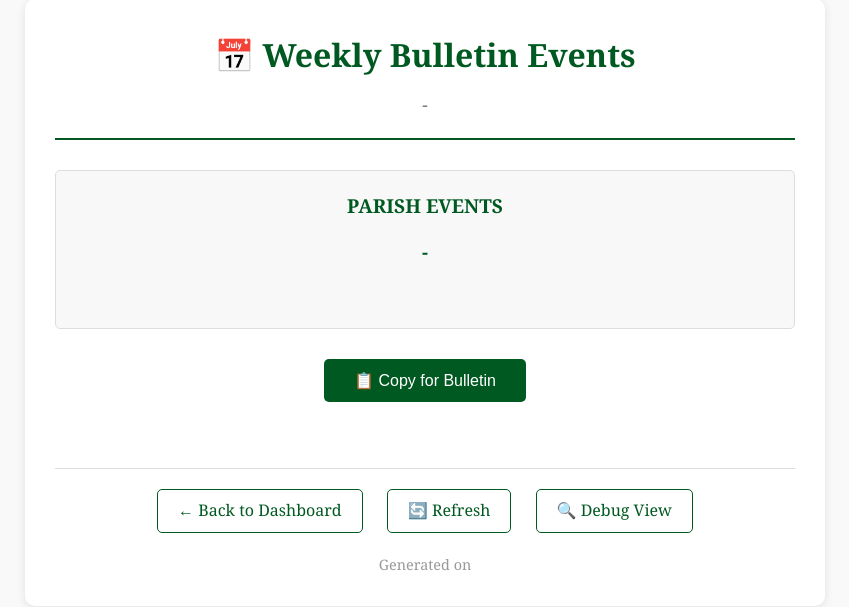
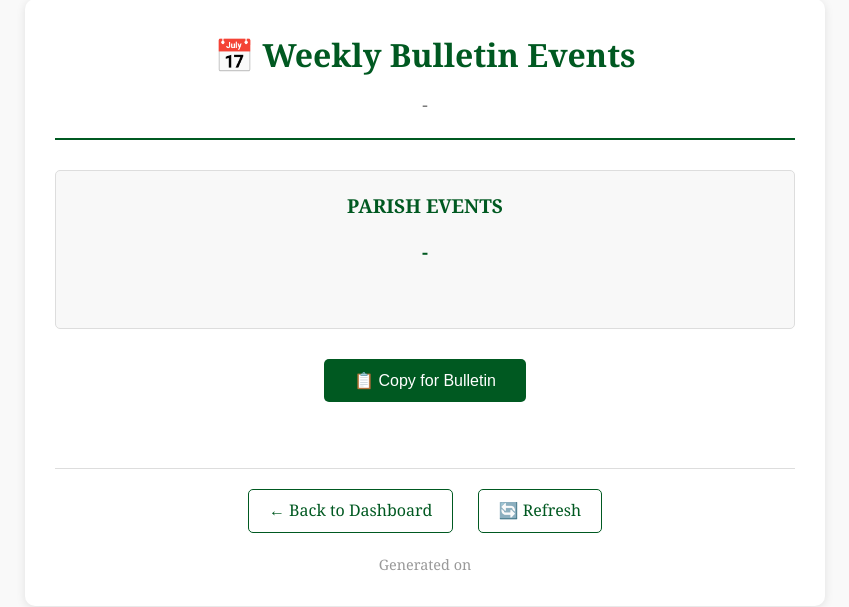
Before and after one commit to eharnischStEdword/stedward-calendar-sync, a Flask app: template templates/bulletin_events.html in a window 1280 px wide. Shown: the part 21-628 px from the top of the page, without its empty margins (215-1064 px from the left). Run offline with Flask 3, Linux system fonts and the light colour scheme; the template is opened without the code that fills it, so the values that code supplies are empty.

Commit message:
Update bulletin_events.html

```diff
--- a/templates/bulletin_events.html
+++ b/templates/bulletin_events.html
@@ -224,7 +224,6 @@
 <div class="actions">
     <a href="/" class="action-link">← Back to Dashboard</a>
     <a href="/bulletin-events" class="action-link">🔄 Refresh</a>
-    <a href="/bulletin-events-debug" class="action-link">🔍 Debug View</a>
 </div>
 
         <div class="generated-info">
```
